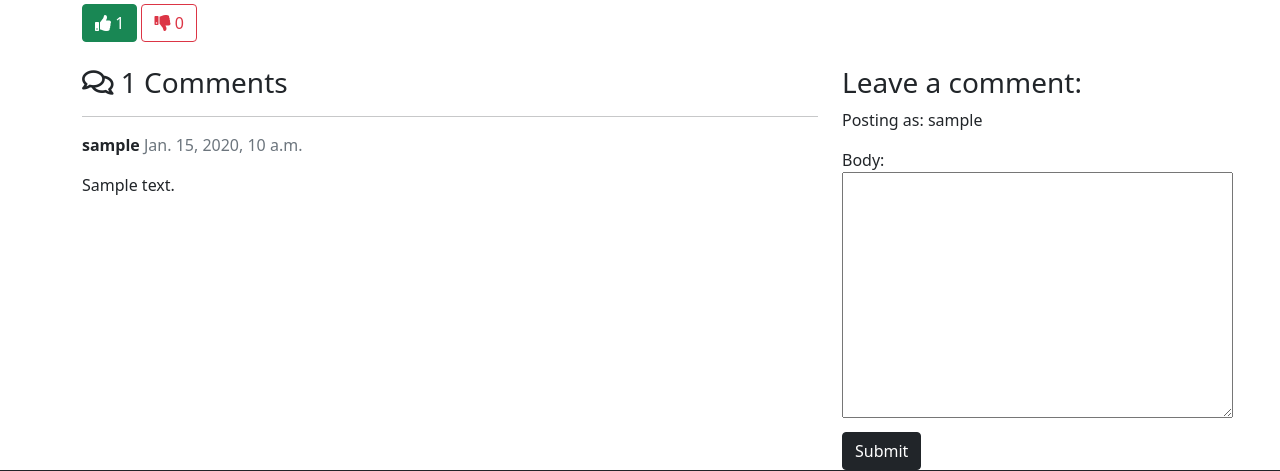
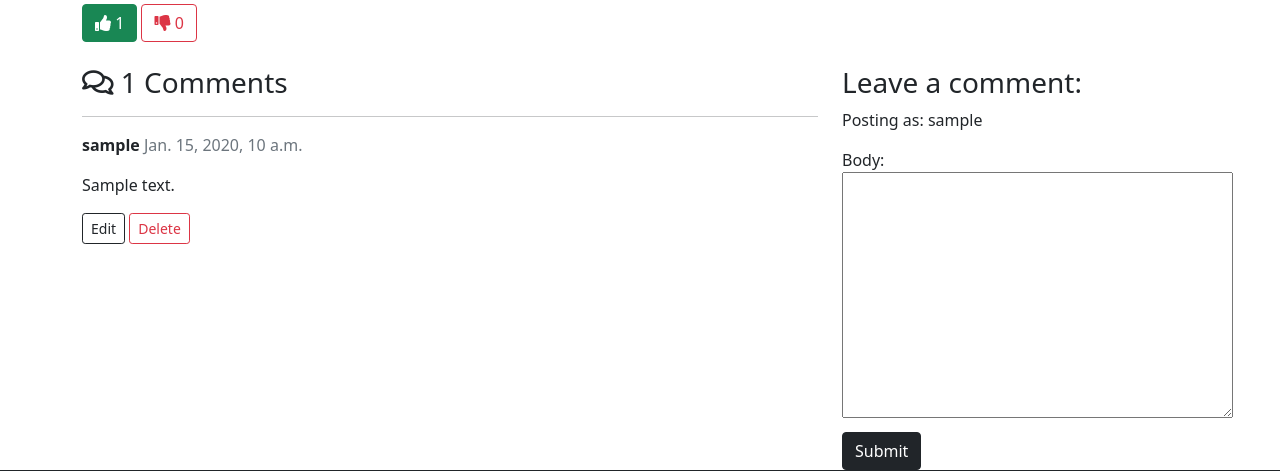
Before and after one commit to freed-man/mp3-chess, a Django app: a page that uses club/templates/club/topic_detail.html in a window 1280 px wide. Shown: the part 212-683 px from the top of the page. Run offline with Django 4.2, Linux system fonts and the light colour scheme; a user stored in the database is signed in; tables that the repository leaves empty hold one stand-in row (values such as "Sample post").

Commit message:
added edit and delete comment functionality

```diff
--- a/club/templates/club/topic_detail.html
+++ b/club/templates/club/topic_detail.html
@@ -35,7 +35,13 @@
         {% for comment in comments %}
         <div class="mb-3">
             <p><strong>{{ comment.user }}</strong> <span class="text-muted">{{ comment.created_on }}</span></p>
-            <p>{{ comment.body | linebreaks }}</p>
+            <div id="comment{{ comment.id }}">
+                {{ comment.body | linebreaks }}
+            </div>
+            {% if user.is_authenticated and comment.user == user %}
+            <button class="btn btn-sm btn-outline-dark btn-edit" data-comment_id="{{ comment.id }}">Edit</button>
+            <button class="btn btn-sm btn-outline-danger btn-delete" data-comment_id="{{ comment.id }}">Delete</button>
+            {% endif %}
         </div>
         {% empty %}
         <p>No comments yet.</p>
@@ -45,10 +51,10 @@
         {% if user.is_authenticated %}
         <h3>Leave a comment:</h3>
         <p>Posting as: {{ user.username }}</p>
-        <form method="post">
+        <form id="commentForm" method="post">
             {{ comment_form }}
             {% csrf_token %}
-            <button type="submit" class="btn btn-dark mt-2">Submit</button>
+            <button id="submitButton" type="submit" class="btn btn-dark mt-2">Submit</button>
         </form>
         {% else %}
         <p>Log in to leave a comment.</p>
@@ -56,4 +62,26 @@
     </div>
 </div>
 
+<div class="modal fade" id="deleteModal" tabindex="-1" aria-labelledby="deleteModalLabel" aria-hidden="true">
+    <div class="modal-dialog">
+        <div class="modal-content">
+            <div class="modal-header">
+                <h5 class="modal-title" id="deleteModalLabel">Delete comment?</h5>
+                <button type="button" class="btn-close" data-bs-dismiss="modal" aria-label="Close"></button>
+            </div>
+            <div class="modal-body">
+                Are you sure you want to delete your comment? This action cannot be undone.
+            </div>
+            <div class="modal-footer">
+                <button type="button" class="btn btn-secondary" data-bs-dismiss="modal">Close</button>
+                <a id="deleteConfirm" href="#" class="btn btn-danger">Delete</a>
+            </div>
+        </div>
+    </div>
+</div>
+
 {% endblock content %}
+
+{% block extras %}
+<script src="{% static 'js/comments.js' %}"></script>
+{% endblock %}
--- a/club/urls.py
+++ b/club/urls.py
@@ -6,4 +6,6 @@ urlpatterns = [
     path('<slug:slug>/', views.topic_detail, name='topic_detail'),
     path('<slug:slug>/upvote/', views.topic_vote, {'vote_type': 1}, name='topic_upvote'),
     path('<slug:slug>/downvote/', views.topic_vote, {'vote_type': -1}, name='topic_downvote'),
+    path('<slug:slug>/edit_comment/<int:comment_id>', views.comment_edit, name='comment_edit'),
+    path('<slug:slug>/delete_comment/<int:comment_id>', views.comment_delete, name='comment_delete'),
 ]
--- a/club/views.py
+++ b/club/views.py
@@ -79,3 +79,41 @@ def topic_vote(request, slug, vote_type):
             messages.add_message(request, messages.SUCCESS, 'Vote recorded!')
 
     return HttpResponseRedirect(reverse('topic_detail', args=[slug]))
+
+
+def comment_edit(request, slug, comment_id):
+    """
+    Allows a user to edit their own comment.
+    """
+    queryset = Topic.objects.filter(status=1)
+    topic = get_object_or_404(queryset, slug=slug)
+    comment = get_object_or_404(Comment, pk=comment_id)
+    comment_form = CommentForm(data=request.POST, instance=comment)
+
+    if request.method == "POST":
+        if comment_form.is_valid() and comment.user == request.user:
+            comment = comment_form.save(commit=False)
+            comment.topic = topic
+            comment.save()
+            messages.add_message(request, messages.SUCCESS, 'Comment updated!')
+        else:
+            messages.add_message(request, messages.ERROR, 'Error updating comment!')
+
+    return HttpResponseRedirect(reverse('topic_detail', args=[slug]))
+
+
+def comment_delete(request, slug, comment_id):
+    """
+    Allows a user to delete their own comment.
+    """
+    queryset = Topic.objects.filter(status=1)
+    topic = get_object_or_404(queryset, slug=slug)
+    comment = get_object_or_404(Comment, pk=comment_id)
+
+    if comment.user == request.user:
+        comment.delete()
+        messages.add_message(request, messages.SUCCESS, 'Comment deleted!')
+    else:
+        messages.add_message(request, messages.ERROR, 'You can only delete your own comments!')
+
+    return HttpResponseRedirect(reverse('topic_detail', args=[slug]))
--- /dev/null
+++ b/static/js/comments.js
@@ -0,0 +1,26 @@
+const editButtons = document.getElementsByClassName("btn-edit");
+const commentText = document.getElementById("id_body");
+const commentForm = document.getElementById("commentForm");
+const submitButton = document.getElementById("submitButton");
+
+const deleteModal = new bootstrap.Modal(document.getElementById("deleteModal"));
+const deleteButtons = document.getElementsByClassName("btn-delete");
+const deleteConfirm = document.getElementById("deleteConfirm");
+
+for (let button of editButtons) {
+    button.addEventListener("click", (e) => {
+        let commentId = e.target.getAttribute("data-comment_id");
+        let commentContent = document.getElementById(`comment${commentId}`).innerText;
+        commentText.value = commentContent;
+        submitButton.innerText = "Update";
+        commentForm.setAttribute("action", `edit_comment/${commentId}`);
+    });
+}
+
+for (let button of deleteButtons) {
+    button.addEventListener("click", (e) => {
+        let commentId = e.target.getAttribute("data-comment_id");
+        deleteConfirm.href = `delete_comment/${commentId}`;
+        deleteModal.show();
+    });
+}
```
